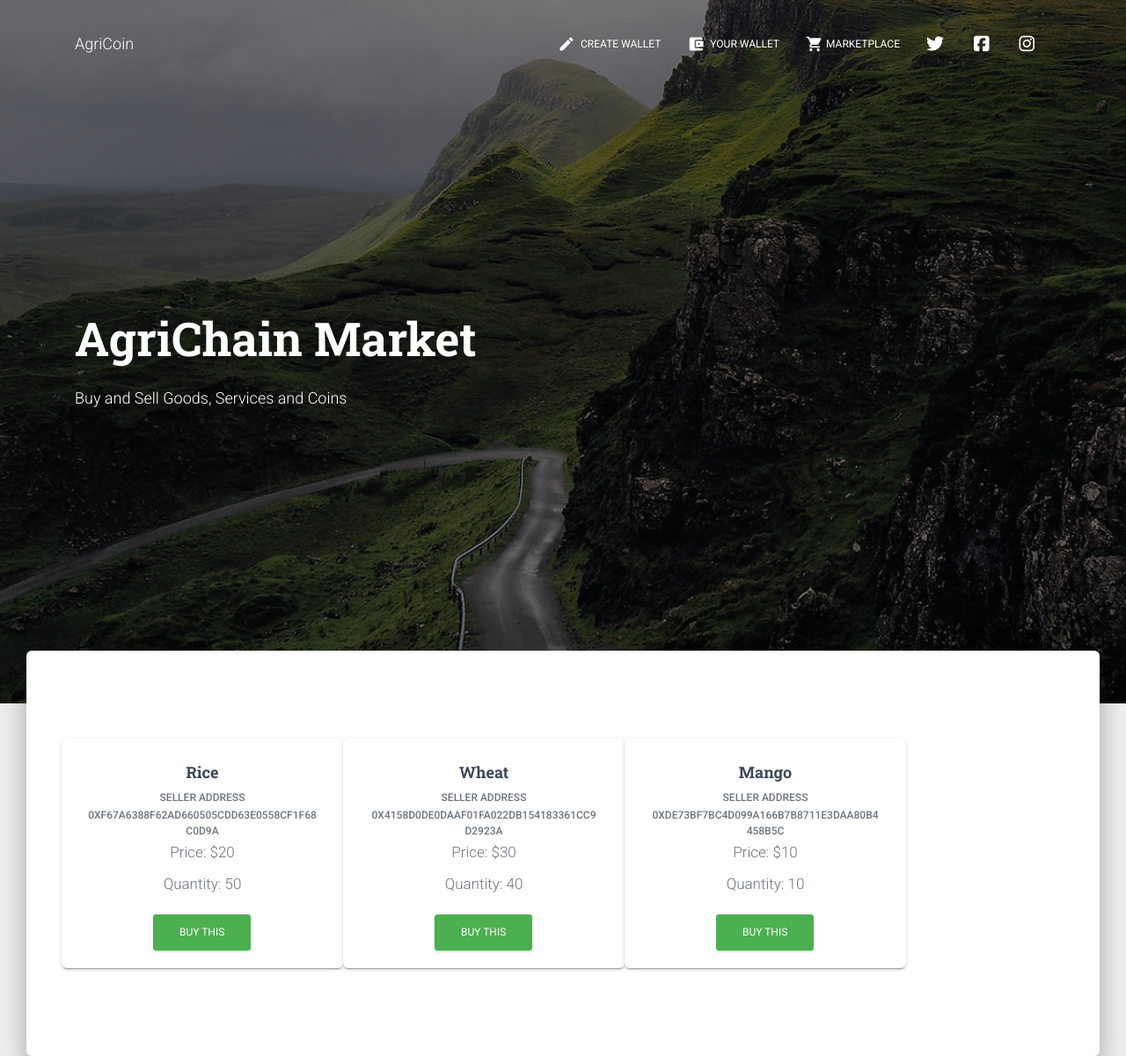
After one commit to HeatzRM/AgriChain, a Flask app: page /marketplace in a window 1280 px wide. The commit adds this page. Shown: the whole page at 88% size. Run offline with Flask 2, Linux system fonts and the light colour scheme; some libraries are stand-ins or nearby versions.

Commit message:
added marketplace.html

```diff
--- a/app/routes.py
+++ b/app/routes.py
@@ -40,21 +40,12 @@ def index():
 
 @app.route('/login', methods=['GET', 'POST'])
 def login():
-    form = LoginForm()
-    if current_user.is_authenticated:
-        return redirect(url_for('index'))
-    if form.validate_on_submit():
-        user = User.query.filter_by(username=form.username.data).first()
-        if user is None or not user.check_password(form.password.data):
-            flash('Invalid username or password')
-            return redirect(url_for('login'))
-        login_user(user, remember=form.remember_me.data)
-        next_page = request.args.get('next')
-        if not next_page or url_parse(next_page).netloc != '':
-            next_page = url_for('index')
-        return redirect(next_page)
-    return render_template('login.html', title='Sign In', test="test asdasdasds")
-    #return render_template('login.html', title='Sign In', form=form)
+    if request.method == "GET":
+       return render_template('login.html', title='Access Wallet')
+    if request.method == "POST":
+        #gets the private key to be derived
+       return request.form['privateKey']
+
 
 @app.route('/logout')
 def logout():
@@ -98,3 +89,21 @@ def edit_profile():
         form.username.data = current_user.username
         form.email.data = current_user.email
     return render_template('edit_profile.html', title='Edit Profile', form=form)
+
+@app.route('/marketplace')
+def marketplace():
+    #get items through database or something
+    items = [
+        {'item_name': 'Rice',
+        'price': '20',
+        'quantity': '50',
+        'seller_address':'0xf67a6388F62aD660505cDd63e0558CF1f68c0d9a'},
+        {'item_name': 'Wheat',
+        'price': '30',
+        'quantity': '40',
+        'seller_address':'0x4158d0DE0DAAF01FA022DB154183361CC9d2923A'},
+        {'item_name': 'Mango',
+        'price': '10',
+        'quantity': '10',
+        'seller_address':'0xDE73bf7Bc4D099A166B7b8711E3Daa80B4458B5c'}]
+    return render_template('marketplace.html', items=items)
--- a/app/templates/base.html
+++ b/app/templates/base.html
@@ -52,13 +52,13 @@
                 </li>
 
                 <li class="nav-item">
-                    <a class="nav-link" href="javascript:void(0)" onclick="scrollToDownload()">
+                    <a class="nav-link" href="{{ url_for('login') }}" onclick="scrollToDownload()">
                       <i class="material-icons">account_balance_wallet</i> Your Wallet
                     </a>
                   </li>
 
                   <li class="nav-item">
-                      <a class="nav-link" href="javascript:void(0)" onclick="scrollToDownload()">
+                      <a class="nav-link" href="{{ url_for('marketplace') }}" onclick="scrollToDownload()">
                         <i class="material-icons">shopping_cart</i>Marketplace
                       </a>
                     </li>
--- /dev/null
+++ b/app/templates/marketplace.html
@@ -0,0 +1,38 @@
+{% extends "base.html" %}
+
+{% block content %}
+
+<div class="page-header header-filter" data-parallax="true" style="background-image: url({{url_for('static', filename='bg3.jpg') }})">
+  <div class="container">
+    <div class="row">
+      <div class="col-md-6">
+        <h1 class="title">AgriChain Market</h1>
+        <h4>Buy and Sell Goods, Services and Coins</h4>
+      </div>
+    </div>
+  </div>
+</div>
+<div class="main main-raised">
+  <div class="container">
+    <div class="section text-center">
+        <div class="row">
+
+            {% for item in items %}
+            <div class="card" style="width: 20rem;">
+                <div class="card-body">
+                    <h4 class="card-title">{{item.item_name}}</h4>
+                    <h6 class="card-subtitle mb-2 text-muted">Seller Address</h6>
+                    <h6 class="card-subtitle mb-2 text-muted">{{item.seller_address}}</h6>
+                    <h5 class="card-subtitle mb-3 text-muted">Price: ${{item.price}}</h3>
+                    <h5 class="card-subtitle mb-3 text-muted">Quantity: {{item.quantity}}</h3>
+                    <a href="#0" class="btn btn-success">Buy This</a>
+                </div>
+            </div>
+            {% endfor %}
+
+        </div>
+     </div>
+</div>
+</div>
+
+{% endblock %}
```
Also changed, not shown: app/templates/login.html (+7 -5 lines), app/forms.py (line endings or trailing spaces).
